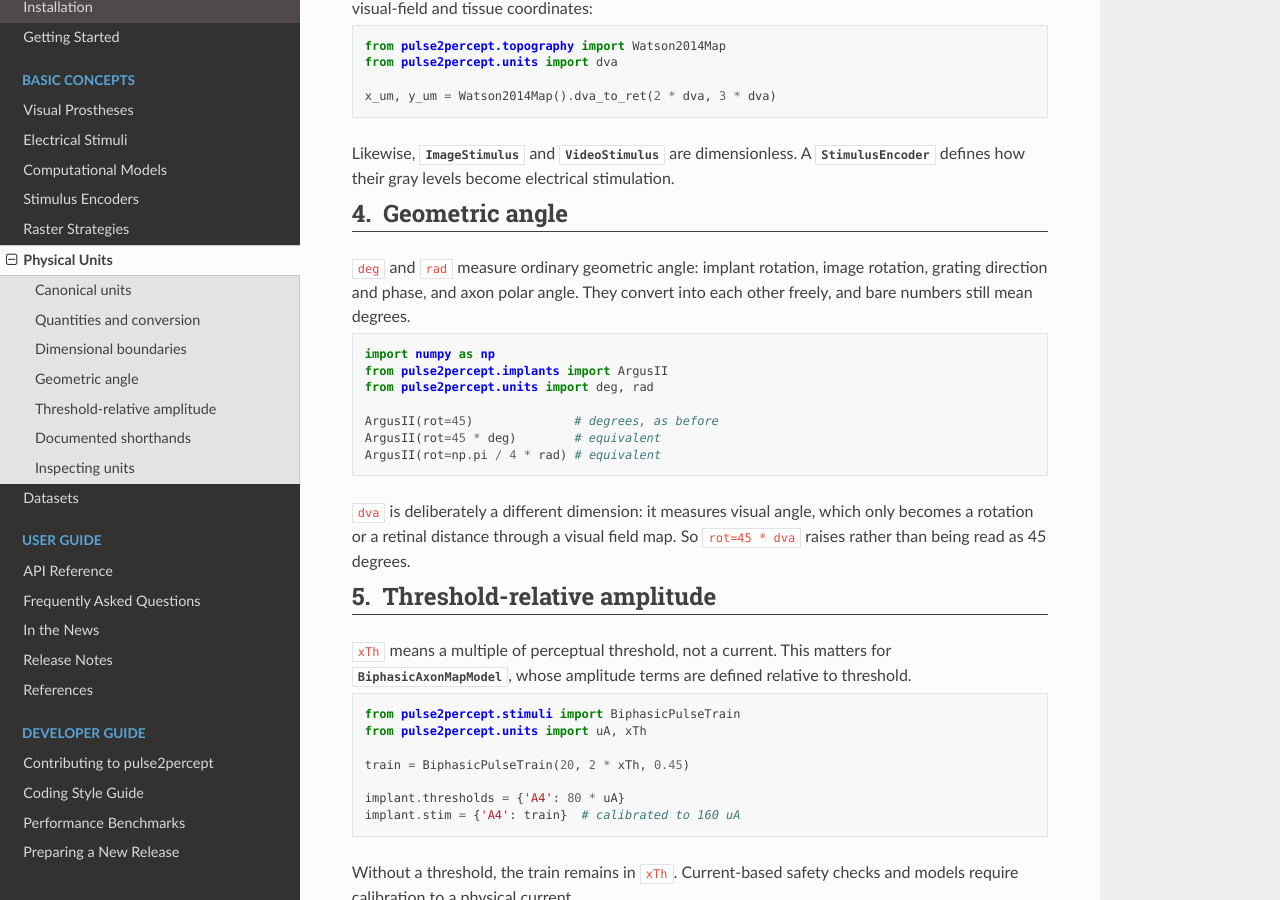
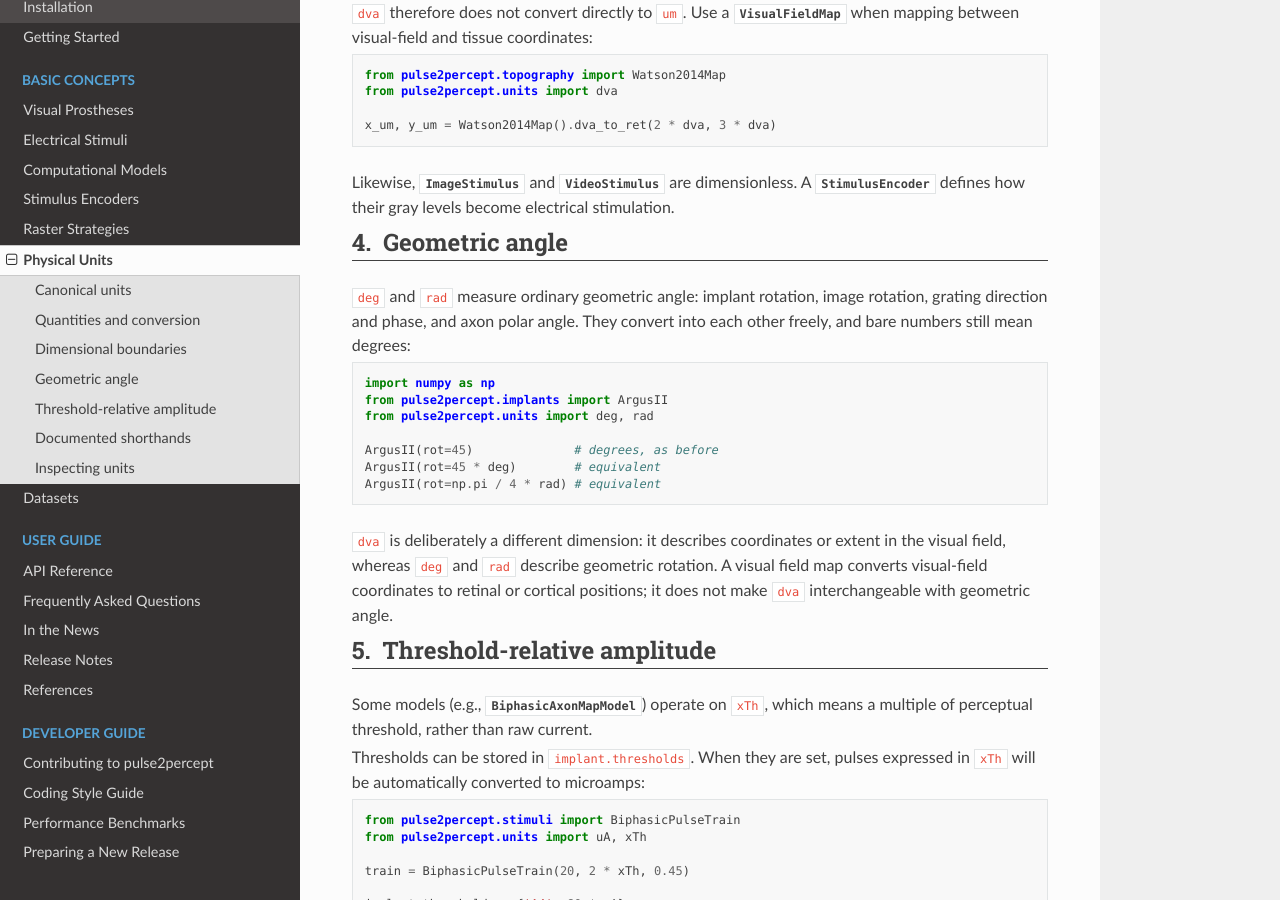
Before and after one commit to pulse2percept/pulse2percept, a Sphinx documentation site: the page built from doc/topics/units.rst, in a window 1280 px wide and 900 px high, scrolled down 1240 px. Built offline with Sphinx 7.4.7 and the Read the Docs theme 3.1.0, drawn with Linux system fonts in a browser that asks for light colours; pages that are not in the unit, such as notebooks, are missing from menus; some of the changed text lies outside the part shown.

Commit message:
fix insertion_angle

```diff
--- a/doc/topics/units.rst
+++ b/doc/topics/units.rst
@@ -8,7 +8,8 @@ Physical Units
 
 Many pulse2percept parameters represent physical quantities. The
 :py:mod:`~pulse2percept.units` module adds dimensional checking and automatic
-conversion while keeping bare numbers fully supported.
+conversion while keeping bare numbers fully supported and consistent with
+older p2p versions.
 
 .. code-block:: python
 
@@ -29,17 +30,17 @@ Canonical units
    * - Quantity
      - Bare number means
    * - stimulus current
-     - microamps (uA)
+     - microamps (``uA``)
    * - stimulus and percept time
      - milliseconds (ms)
    * - electrode and tissue geometry
-     - microns (um)
+     - microns (``um``)
    * - visual-field coordinates
-     - degrees of visual angle (dva)
+     - degrees of visual angle (``dva``)
    * - geometric angle
-     - degrees (deg)
+     - degrees (``deg``)
    * - frequency
-     - hertz (Hz)
+     - hertz (``Hz``)
    * - image and video intensity
      - dimensionless
 
@@ -92,7 +93,7 @@ Geometric angle
 
 ``deg`` and ``rad`` measure ordinary geometric angle: implant rotation, image
 rotation, grating direction and phase, and axon polar angle. They convert into
-each other freely, and bare numbers still mean degrees.
+each other freely, and bare numbers still mean degrees:
 
 .. code-block:: python
 
@@ -104,16 +105,21 @@ each other freely, and bare numbers still mean degrees.
     ArgusII(rot=45 * deg)        # equivalent
     ArgusII(rot=np.pi / 4 * rad) # equivalent
 
-``dva`` is deliberately a different dimension: it measures visual angle, which
-only becomes a rotation or a retinal distance through a visual field map. So
-``rot=45 * dva`` raises rather than being read as 45 degrees.
+``dva`` is deliberately a different dimension: it describes coordinates or
+extent in the visual field, whereas ``deg`` and ``rad`` describe geometric
+rotation.
+A visual field map converts visual-field coordinates to retinal or cortical
+positions; it does not make ``dva`` interchangeable with geometric angle.
 
 Threshold-relative amplitude
 ----------------------------
 
-``xTh`` means a multiple of perceptual threshold, not a current. This matters
-for :py:class:`~pulse2percept.models.BiphasicAxonMapModel`, whose amplitude
-terms are defined relative to threshold.
+Some models (e.g., :py:class:`~pulse2percept.models.BiphasicAxonMapModel`)
+operate on ``xTh``, which means a multiple of perceptual threshold, rather
+than raw current.
+
+Thresholds can be stored in ``implant.thresholds``. When they are set,
+pulses expressed in ``xTh`` will be automatically converted to microamps:
 
 .. code-block:: python
 
--- a/doc/users/release_notes.rst
+++ b/doc/users/release_notes.rst
@@ -14,8 +14,7 @@ Highlights:
   :py:class:`~pulse2percept.vision.Scotoma` for gaze-aware simulation of
   residual vision and retinal prostheses (:pull:`854`).
 * New ``deg`` and ``rad`` units for ordinary geometric angle, accepted
-  wherever p2p already took an angle in degrees (``rot``, ``rotate``, grating
-  ``direction``/``phase``, ``orient_mode='angle'``, ``axons_range``).
+  wherever p2p already took an angle in degrees.
 
 API changes:
 
```
Also changed, not shown: 4 other files.
